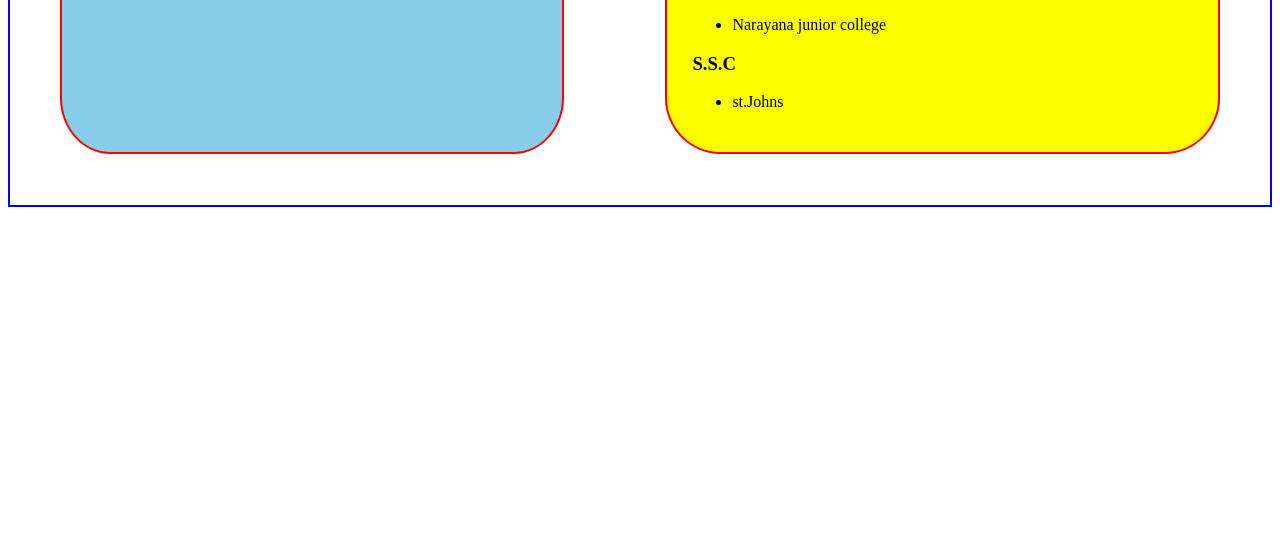
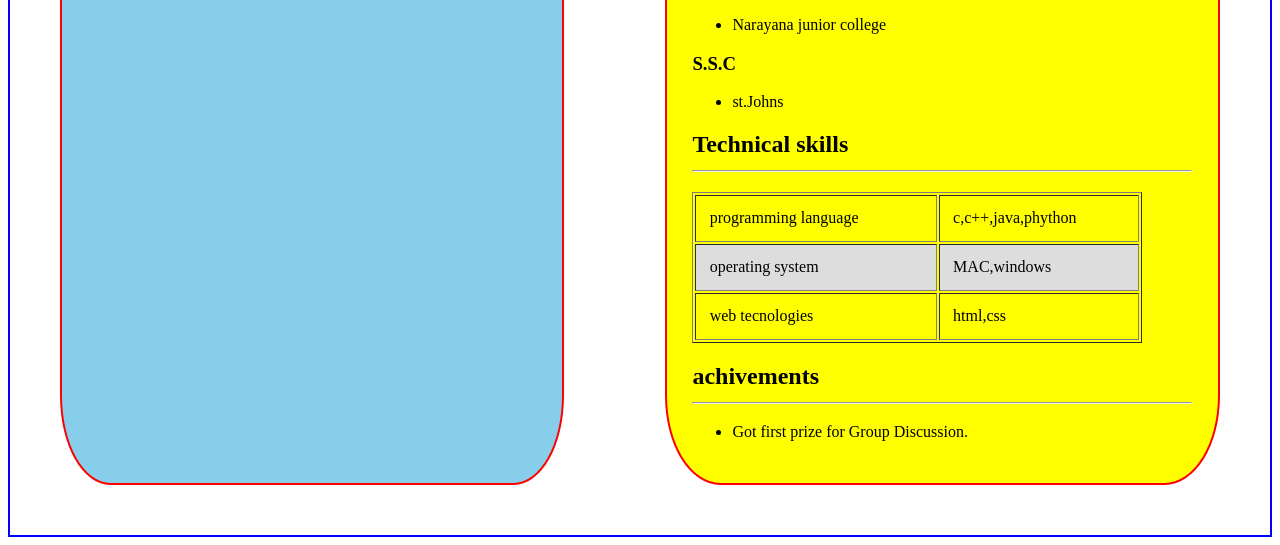
Before and after one commit to manasa595/resume, a plain HTML site: page index.html in a window 1280 px wide. Shown: the part 467-1012 px from the top of the page. Before the commit the page ends 800 px from the top, so only its background shows below. Drawn offline with Linux system fonts and the light colour scheme.

Commit message:
Add files via upload

```diff
--- a/data.json
+++ b/data.json
@@ -25,5 +25,25 @@
 "institute":"st.Johns",
 "data":["2015-2019","80%"]
 }
-  ]
+],
+"skills":[
+  {
+    "title":"programming language",
+    "info":["c","c++","java","phython"]
+},
+{
+"title":"operating system",
+"info":["MAC","windows"]
+},
+{
+  "title":"web tecnologies",
+  "info":["html","css"]
+}
+],
+"achievements":[
+  {
+    "info":"Got first prize for Group Discussion."
   }
+]
+
+}
--- a/index.html
+++ b/index.html
@@ -9,7 +9,7 @@
   <body>
     <div class="parent">
       <div class="childone">
-        <img src="download.jpg.jpg" alt="profile">
+        <!--img src="download.jpg.jpg" alt="profile"-->
         <h3>ammu</h3>
         <h4>928945693</h3>
           <a href="mailto:tshooter03@gmail.com">tshooter03@gmail.com</a>
--- a/main.js
+++ b/main.js
@@ -33,6 +33,8 @@ newFile.then(data=>{
   console.log(data);
   career(data.career);
   education(data.education);
+  skills(data.skills);
+  achivements(data.achievements);
 })
 
 var childTwo=document.querySelector(".childtwo");
@@ -47,7 +49,6 @@ function career(careerObj){
   careerP.textContent=careerObj.info;
   childTwo.appendChild(careerP);
 }
-
 function education(edu){
   var careerHeading=document.createElement("h2");
   careerHeading.textContent="Education Qualification";
@@ -59,14 +60,50 @@ for(var i=0;i<edu.length;i++){
   eduH3=document.createElement("h3");
   eduH3.textContent=edu[i].degree;
   childTwo.appendChild(eduH3);
-  var eduUl=document.createElement("Ul");
+  var eduU1=document.createElement("Ul");
   var eduLi=document.createElement("li");
   eduLi.textContent=edu[i].institute;
-  eduUl.appendChild(eduLi);
-  childTwo.appendChild(eduUl);
-  var eduLi2=document.createElement("li2")
-  eduLi2=textContent=edu[i].data;
+  eduU1.appendChild(eduLi);
+  childTwo.appendChild(eduU1);
+}
+}
+function skills(skillinfo){
+  var careerHeading=document.createElement("h2");
+  careerHeading.textContent="Technical skills";
+  childTwo.appendChild(careerHeading);
+  var hr=document.createElement("hr");
+  careerHeading.appendChild(hr);
+var skillTable=document.createElement("table");
+skillTable.border="1";
+childTwo.appendChild(skillTable)
+var tableData="";
+for(var i=0;i<skillinfo.length;i++){
+  tableData+="<tr><td>"+skillinfo[i].title+" </td><td>"+skillinfo[i].info+"</td></tr>";
+}
+skillTable.innerHTML=tableData;
+}
+function achivements(archi){
+  var achivementsHeading=document.createElement("h2");
+  achivementsHeading.textContent="achivements";
+  childTwo.appendChild(achivementsHeading);
+  var hr=document.createElement("hr");
+  achivementsHeading.appendChild(hr);
+for(var i=0;i<archi.length;i++){
 
+  var archiU1=document.createElement("Ul");
+  var archiLi=document.createElement("li");
+  archiLi.textContent=archi[i].info;
+  archiU1.appendChild(archiLi);
+  childTwo.appendChild(archiU1);
+// var archiU2=document.createElement("Ul");
+// var archiLi1=document.createElement("li");
+// archiLi1.textContent=archi[i].co-circular;
+// archiU2.appendChild(archiLi2);
+// childTwo.appendChild(archiU2);
+// var archiU3=document.createElement("Ul");
+// var archiLi2=document.createElement("li");
+// archiLi2.textContent=edu[i].training;
+// archiU3.appendChild(archiLi2);
+// childTwo.appendChild(archiU3);
 }
-
 }
--- a/style.css
+++ b/style.css
@@ -5,7 +5,15 @@
 .parent{
   border:2px solid blue;
 }
-
+table{
+  width:90%;
+}
+td{
+  padding:3%;
+}
+tr:nth-child(even){
+  background:#ddd;
+}
 
 
 
```
